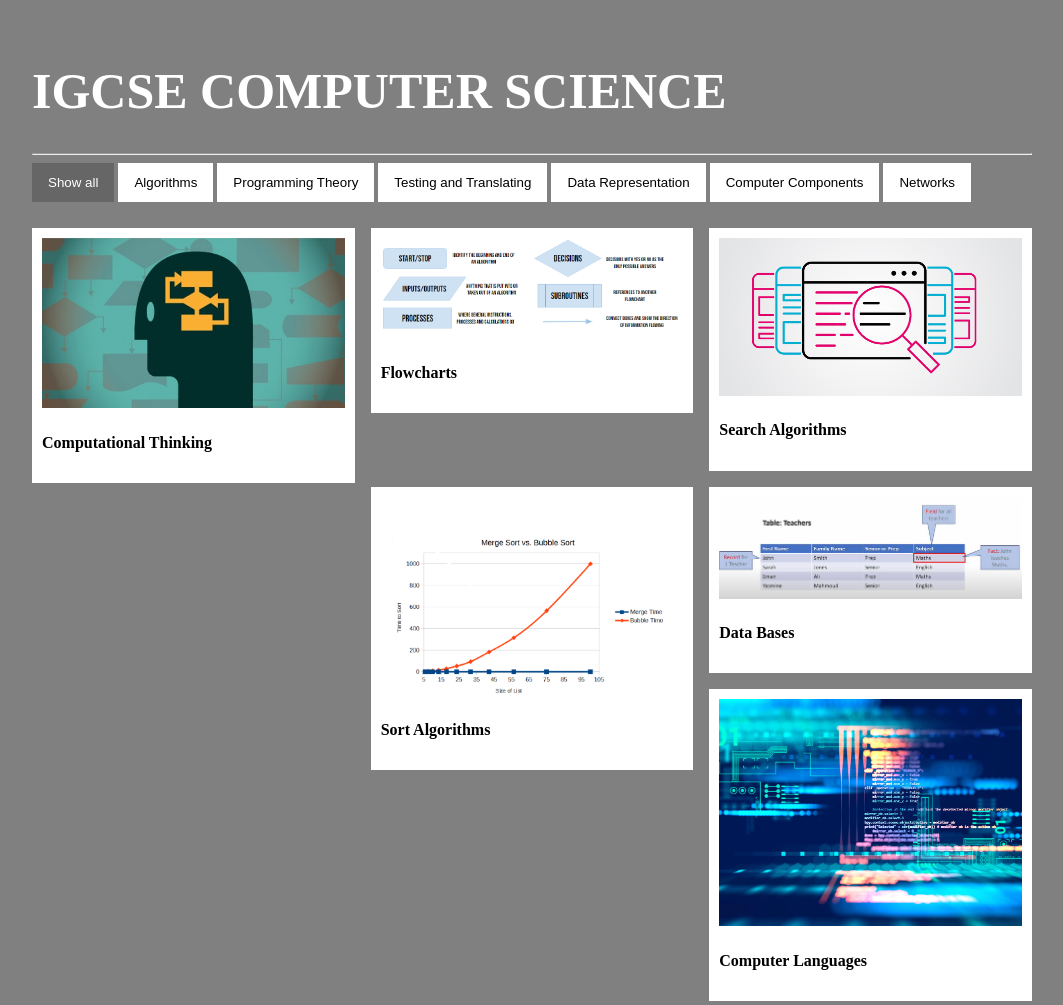
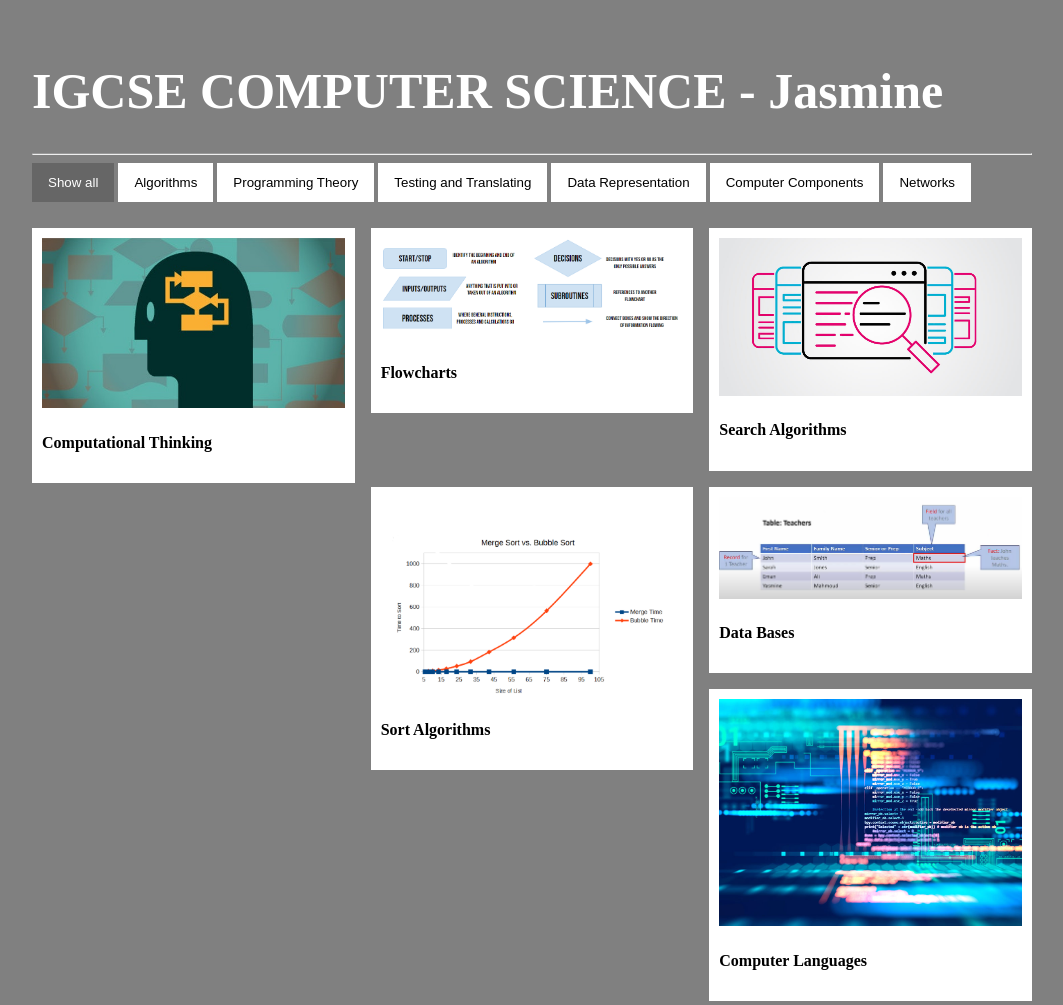
Before and after one commit to jkcomputerscience/computer-science, a plain HTML site: page index.html in a window 1280 px wide. Shown: the top 1005 px of the page, without its empty margins (108-1171 px from the left). Drawn offline with Linux system fonts and the light colour scheme.

Commit message:
Update index.html

```diff
--- a/index.html
+++ b/index.html
@@ -117,7 +117,7 @@ h1 {
 <!-- MAIN (Center website) -->
 <div class="main">
 
-<h1>IGCSE COMPUTER SCIENCE</h1>
+<h1>IGCSE COMPUTER SCIENCE - Jasmine</h1>
 <hr>
 
 <div id="myBtnContainer">
```
